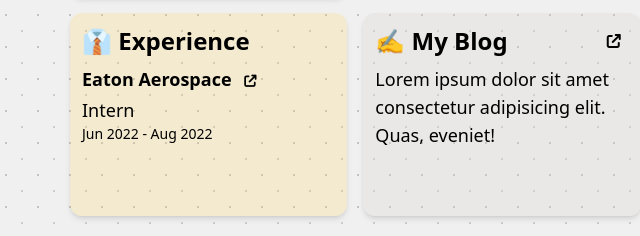
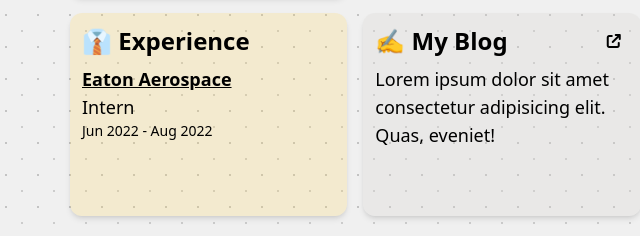
Before and after one commit to kedaroo/portfolio-in-tailiwind, a website: page index.html in a window 1280 px wide. Shown: the part 385-621 px from the top of the page, 138-778 px from the left. Drawn offline with Linux system fonts and the light colour scheme.

Commit message:
add: underline

```diff
--- a/index.html
+++ b/index.html
@@ -33,7 +33,7 @@
         <h1 class="text-3xl font-bold"><a href="#">Kedar Basutkar</a></h1>
         <h3 class="mb-2 text-xl">Full Stack Developer</h3>
         <i
-          class="fa-regular fa-sun absolute right-4 bottom-1/3 cursor-pointer text-xl md:right-8 md:text-2xl hover:animate-wiggle"
+          class="fa-regular fa-sun absolute right-4 bottom-1/3 cursor-pointer text-xl hover:animate-wiggle md:right-8 md:text-2xl"
           id="dark-mode-btn"
         ></i>
       </div>
@@ -95,11 +95,9 @@
             <a
               href="https://blog.kedarbasutkar.me/my-first-internship-experience-at-eaton"
               target="_blank"
+              class="underline"
               >Eaton Aerospace
-              <i
-                class="fa-solid fa-arrow-up-right-from-square transform cursor-pointer p-2 text-sm transition-all hover:-translate-x-2 hover:scale-110"
-              ></i
-            ></a>
+            </a>
           </h4>
           <h5 class="text-lg">Intern</h5>
           <p class="text-sm">Jun 2022 - Aug 2022</p>
```
Also changed, not shown: css/style.css.
